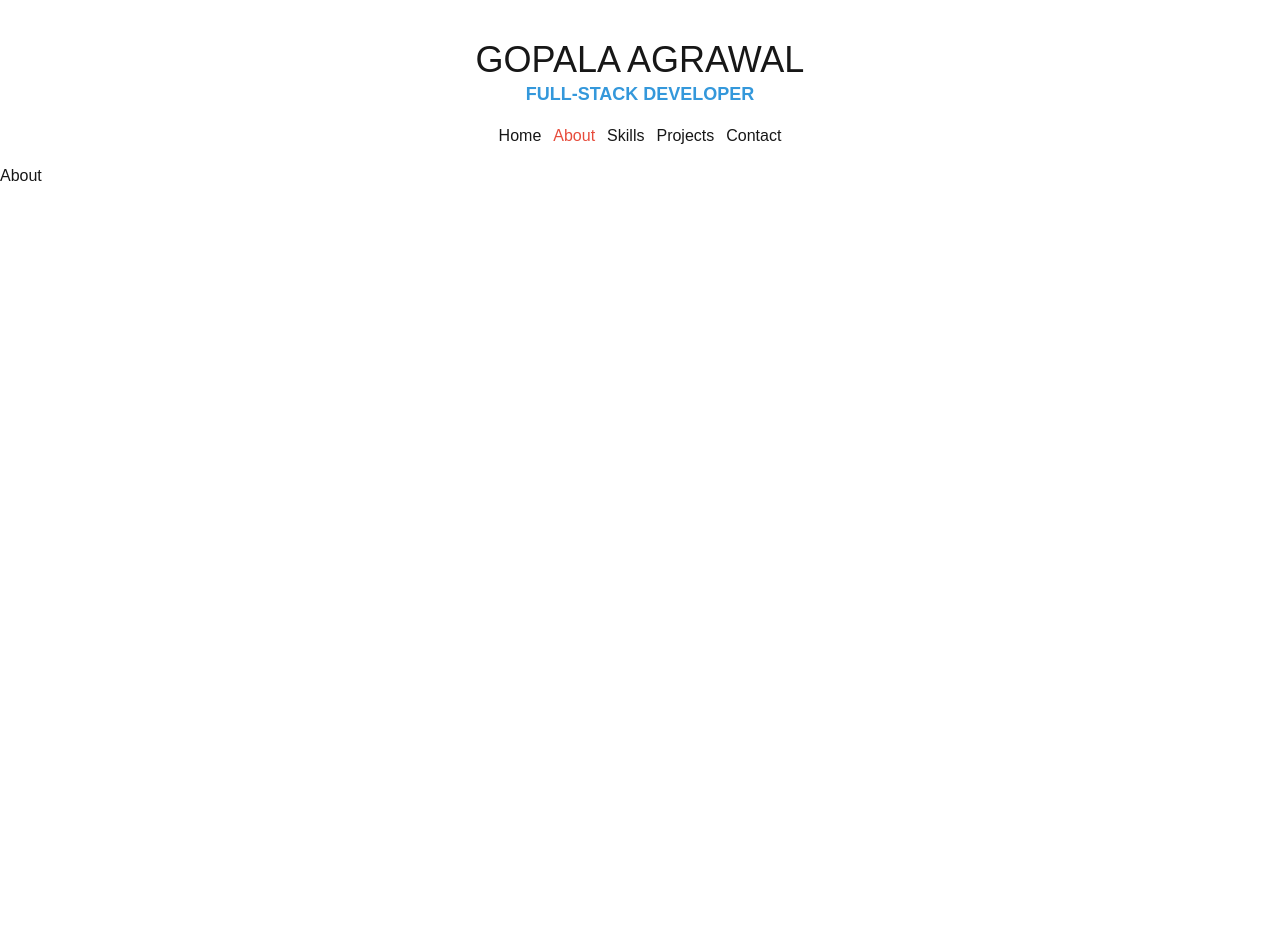
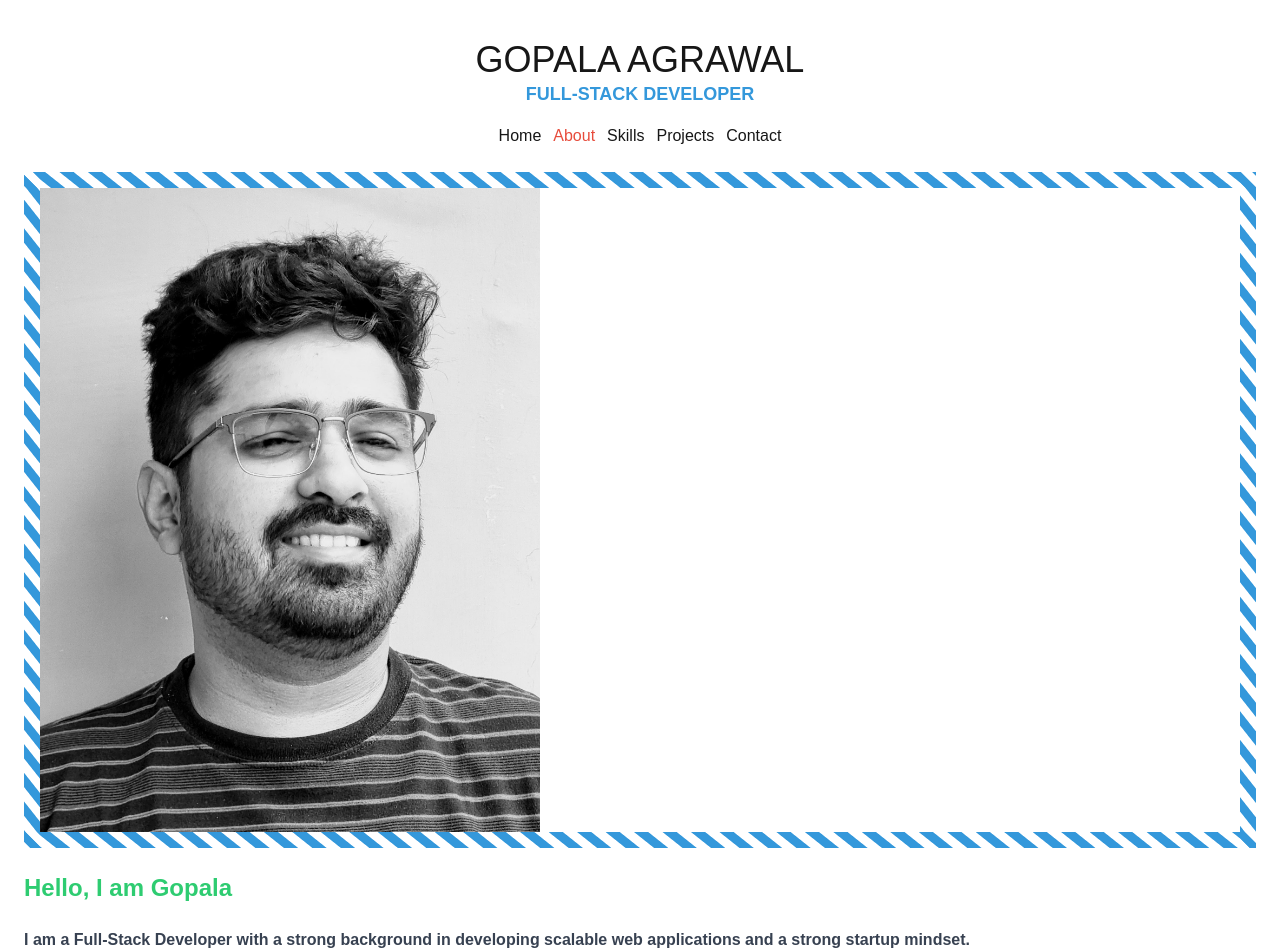
Before and after one commit to gopalagopala1/fullstack-portfolio, a Next.js app: page /about in a window 1280 px wide. Shown: the top 952 px of the page. Before the commit the page ends 800 px from the top, so only its background shows below. Built offline with nearby package versions, Linux system fonts and the light colour scheme; a web font is replaced by a local one.

Commit message:
feat: about page

```diff
--- a/src/Layout/BaseLayout.tsx
+++ b/src/Layout/BaseLayout.tsx
@@ -4,7 +4,7 @@ import { ReactNode } from "react";
 
 const BaseLayout = ({ children }: { children: ReactNode }) => {
   return (
-    <div className="h-full w-full container mx-auto flex justify-center mt-10 flex-col gap-4">
+    <div className="h-full w-full container mx-auto flex justify-center mt-10 flex-col gap-4 px-6">
       <Header />
       <Navigation />
       {children}
--- a/src/app/about/page.tsx
+++ b/src/app/about/page.tsx
@@ -1,7 +1,33 @@
+import Image from "next/image";
+
 const Home = () => {
   return (
-    <div>
-      <h1>About</h1>
+    <div className="flex flex-col justify-start gap-6 mt-2">
+      <div className="border-pattern">
+        <Image
+          src="/profile.jpg"
+          alt="Picture of the author"
+          width={500}
+          height={500}
+        />
+      </div>
+
+      <p className="font-bold text-gray-700 text-start">
+        <span className="text-green font-extrabold text-2xl">
+          Hello, I am Gopala
+        </span>
+        <br />
+        <br />
+
+        I am a Full-Stack Developer with a strong background in developing
+        scalable web applications and a strong startup mindset.
+        <br />
+        <br />
+
+        Dedicated to delivering high-performance, user-centric solutions while
+        fostering collaborative team environments.
+
+      </p>
     </div>
   );
 };
--- a/src/app/globals.css
+++ b/src/app/globals.css
@@ -26,3 +26,11 @@ body {
   background: var(--background);
   font-family: var(--font-nova-mono);
 }
+
+
+@layer components {
+  .border-pattern {
+    border: 1rem solid #aaaaff;
+    border-image: repeating-linear-gradient(45deg, transparent, transparent 5px, #3498db 6px, #3498db 15px, transparent 16px, transparent 20px) 20/1rem;
+  }
+}
--- a/tailwind.config.ts
+++ b/tailwind.config.ts
@@ -31,6 +31,9 @@ export default {
           secondary: "var(--color-text-secondary)",
         },
       },
+      backgroundImage: {
+        'diagonal-pattern': `repeating-linear-gradient(45deg, transparent, transparent 5px, #aaaaff 6px, #aaaaff 15px, transparent 16px, transparent 20px)`,
+      },
     },
   },
   plugins: [],
```
Also changed, not shown: public/profile.jpg (added).
